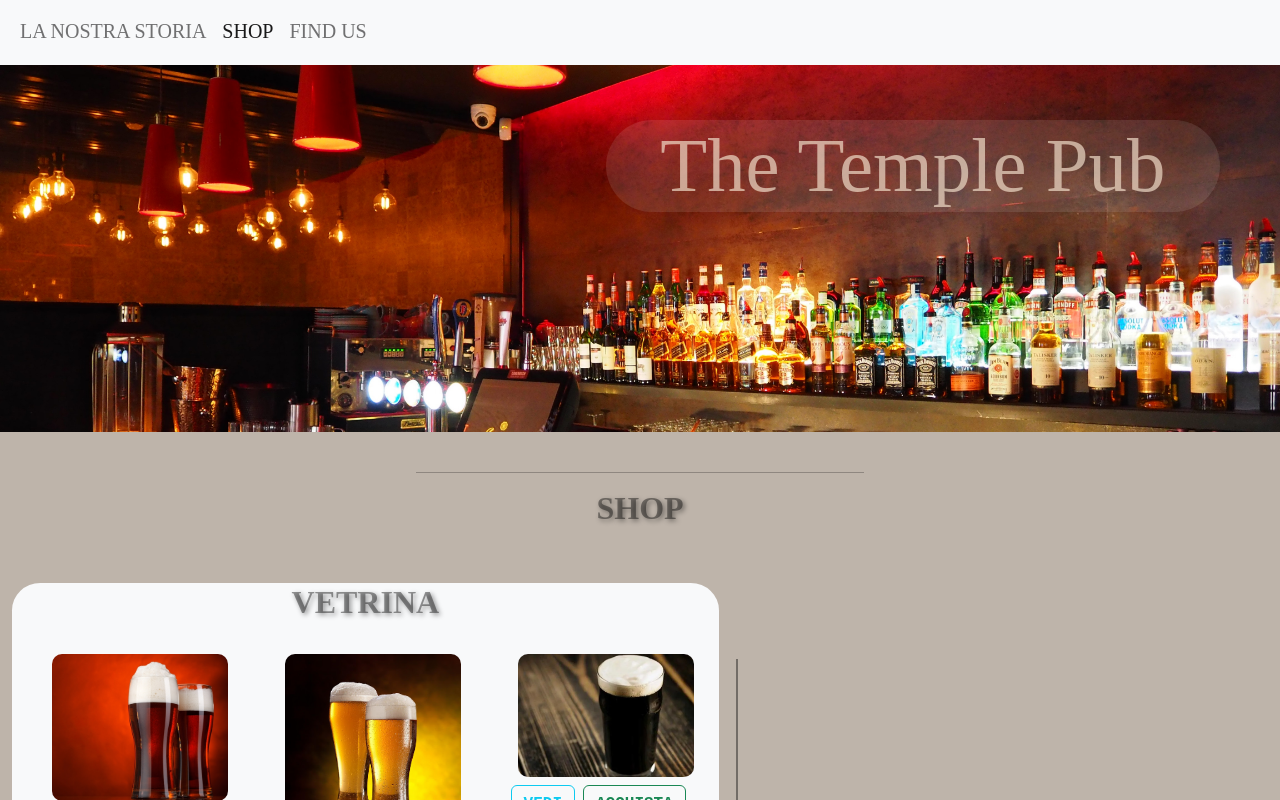
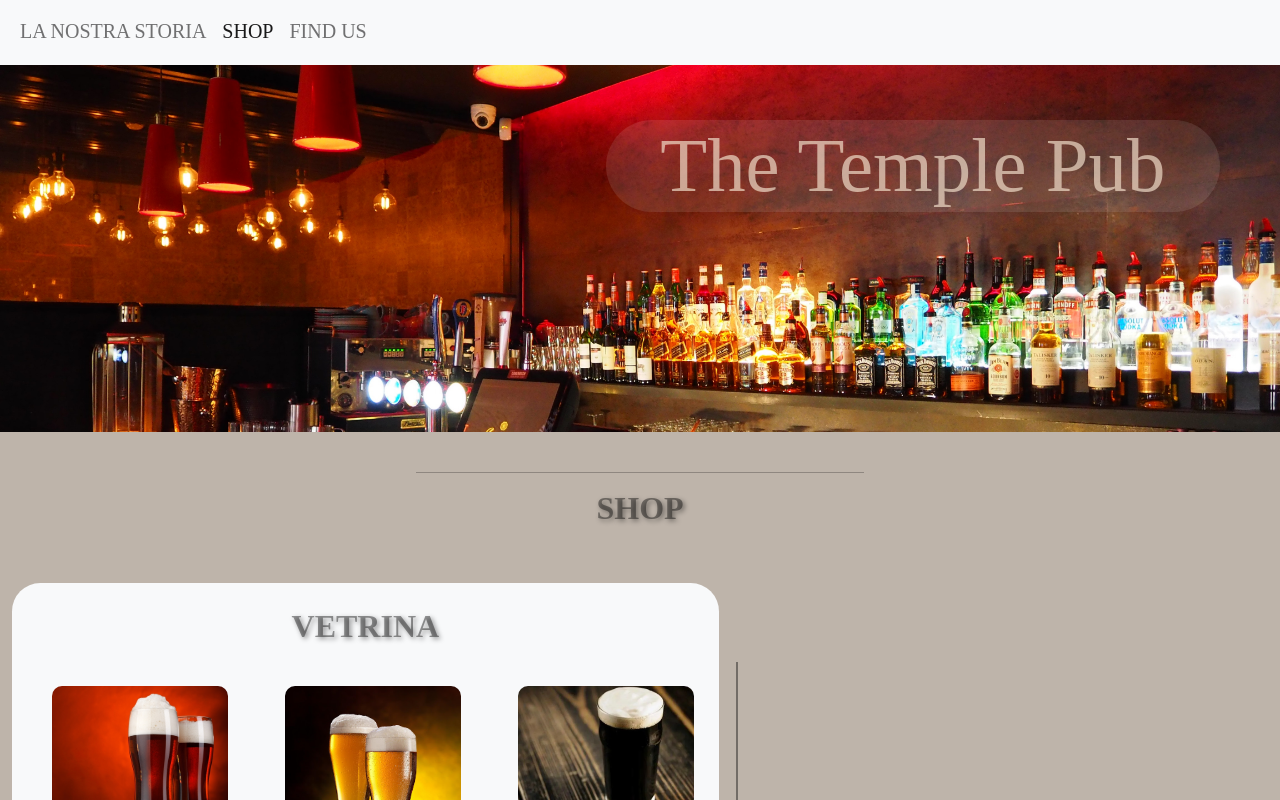
Before and after one commit to Danix98/TemplePub, an Angular app: page /shop in a window 1280 px wide. Shown: the top 800 px of the page. Built offline with nearby package versions, Linux system fonts and the light colour scheme; no server answers.

Commit message:
MainTweaks

```diff
--- a/src/app/material/nav/wishlist/wishlist.component.html
+++ b/src/app/material/nav/wishlist/wishlist.component.html
@@ -1,8 +1,20 @@
 
 <a mat-button [matMenuTriggerFor]="menu" class="px-4">Wishlist</a>
 
+<!-- MODIFICA ARRAY: arr_wishlist[{nome - prezzo (rel)}, {nome - prezzo (rel)} ecc.] -->
+<!-- CLICK: ad ogni key dell'oggetto click verso component ACQUISTA relativo -->
+<!-- LIMITE: max 5 key in wishlist, se aggiunto il sesto, pop dell'elemento più vecchio -->
+<!-- <SVUOTA>: svuota array -->
+<!-- <ACQUISTA TUTTO>: crea nuovo component con tabella elementi presenti in wishlist -->
+    <!-- la tabella presenta in ogni riga nome, img prodotto, prezzo x q scelto -->
+    <!-- in fondo la tabella un pulsante <ACQUISTA TUTTO> con risposta totale di prezzo -->
+
 <mat-menu #menu="matMenu" class="pt-2">
+  <button mat-menu-item>SVUOTA</button>
+
   <section *ngFor="let name of names">
-      <button mat-menu-item>{{ name }}</button>
+    <button mat-menu-item>{{ name }}</button>
   </section>
+
+  <button mat-menu-item>ACQUISTA TUTTO</button>
 </mat-menu>
--- a/src/app/shop-header/shop-header.component.html
+++ b/src/app/shop-header/shop-header.component.html
@@ -5,7 +5,7 @@
 
     <div class="col-md-7"> <!-- SX -->
         <div class="bg-light me-3 pb-5" id="vetrina_cont">
-            <h2 class="pb-3">vetrina</h2>
+            <h2 class="py-4">vetrina</h2>
 
             <div class="row mx-1">
                 <div class="col-md-4 my-2"
```
